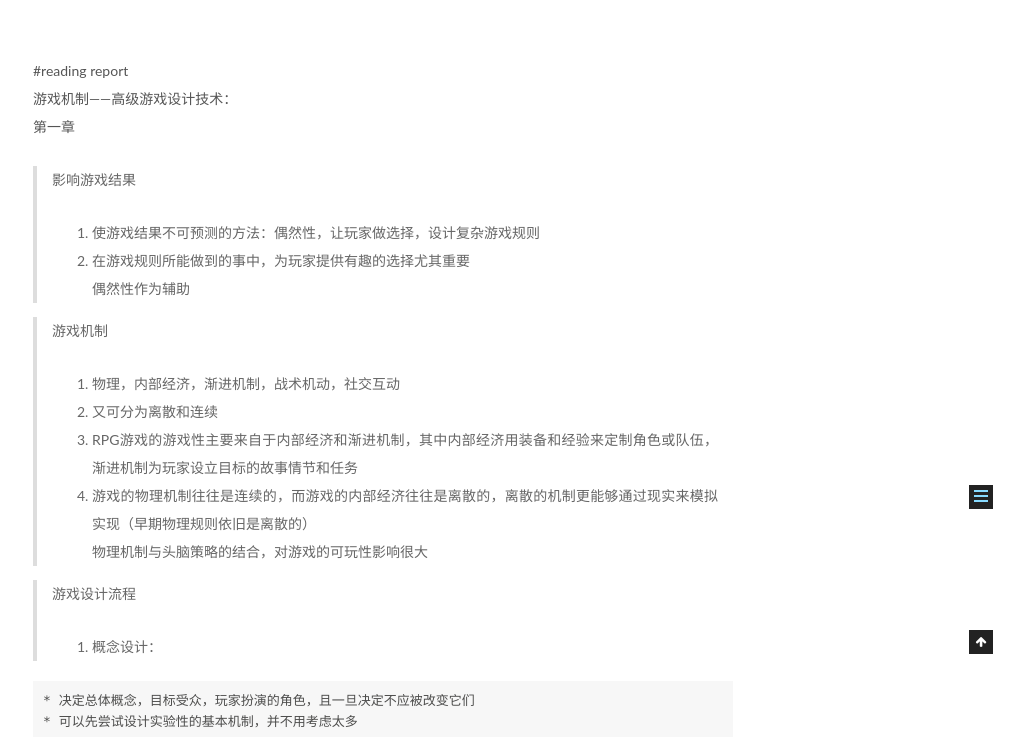
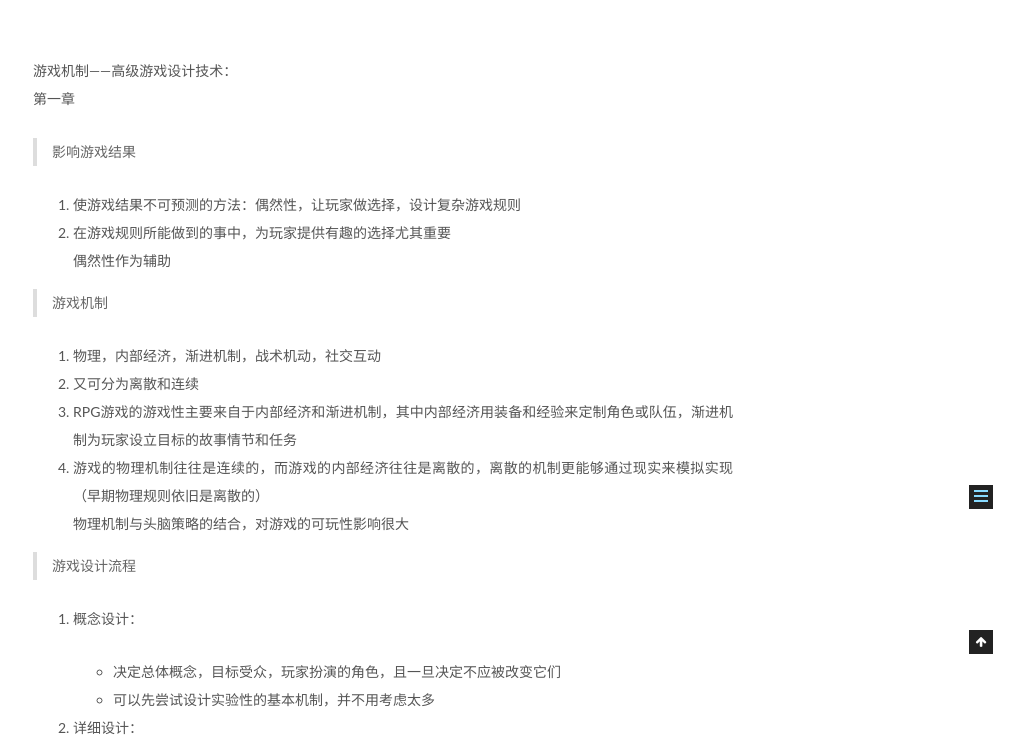
Before and after one commit to Techofgate/Techofgate.github.io, a plain HTML site: page 2018/10/22/game/index.html in a window 1280 px wide. Shown: the part 246-983 px from the top of the page, without its empty margins (257-1280 px from the left). Drawn offline with Linux system fonts and the light colour scheme.

Commit message:
Site updated: 2018-10-25 22:30:16

```diff
--- a/2018/10/22/game/index.html
+++ b/2018/10/22/game/index.html
@@ -79,18 +79,18 @@
 
 
 
-<meta name="description" content="#reading report游戏机制——高级游戏设计技术：第一章  影响游戏结果  使游戏结果不可预测的方法：偶然性，让玩家做选择，设计复杂游戏规则 在游戏规则所能做到的事中，为玩家提供有趣的选择尤其重要偶然性作为辅助    游戏机制  物理，内部经济，渐进机制，战术机动，社交互动 又可分为离散和连续 RPG游戏的游戏性主要来自于内部经济和渐进机制，其中内部经济用装备和经验来定制角色或队伍，渐进">
+<meta name="description" content="游戏机制——高级游戏设计技术：第一章  影响游戏结果   使游戏结果不可预测的方法：偶然性，让玩家做选择，设计复杂游戏规则 在游戏规则所能做到的事中，为玩家提供有趣的选择尤其重要偶然性作为辅助   游戏机制   物理，内部经济，渐进机制，战术机动，社交互动 又可分为离散和连续 RPG游戏的游戏性主要来自于内部经济和渐进机制，其中内部经济用装备和经验来定制角色或队伍，渐进机制为玩家设立目标的故事情节">
 <meta name="keywords" content="game">
 <meta property="og:type" content="article">
 <meta property="og:title" content="reading report">
 <meta property="og:url" content="http://yoursite.com/2018/10/22/game/index.html">
 <meta property="og:site_name" content="ZZW&#39;s blog">
-<meta property="og:description" content="#reading report游戏机制——高级游戏设计技术：第一章  影响游戏结果  使游戏结果不可预测的方法：偶然性，让玩家做选择，设计复杂游戏规则 在游戏规则所能做到的事中，为玩家提供有趣的选择尤其重要偶然性作为辅助    游戏机制  物理，内部经济，渐进机制，战术机动，社交互动 又可分为离散和连续 RPG游戏的游戏性主要来自于内部经济和渐进机制，其中内部经济用装备和经验来定制角色或队伍，渐进">
+<meta property="og:description" content="游戏机制——高级游戏设计技术：第一章  影响游戏结果   使游戏结果不可预测的方法：偶然性，让玩家做选择，设计复杂游戏规则 在游戏规则所能做到的事中，为玩家提供有趣的选择尤其重要偶然性作为辅助   游戏机制   物理，内部经济，渐进机制，战术机动，社交互动 又可分为离散和连续 RPG游戏的游戏性主要来自于内部经济和渐进机制，其中内部经济用装备和经验来定制角色或队伍，渐进机制为玩家设立目标的故事情节">
 <meta property="og:locale" content="zh-Hans">
-<meta property="og:updated_time" content="2018-10-25T14:19:42.046Z">
+<meta property="og:updated_time" content="2018-10-25T14:28:16.204Z">
 <meta name="twitter:card" content="summary">
 <meta name="twitter:title" content="reading report">
-<meta name="twitter:description" content="#reading report游戏机制——高级游戏设计技术：第一章  影响游戏结果  使游戏结果不可预测的方法：偶然性，让玩家做选择，设计复杂游戏规则 在游戏规则所能做到的事中，为玩家提供有趣的选择尤其重要偶然性作为辅助    游戏机制  物理，内部经济，渐进机制，战术机动，社交互动 又可分为离散和连续 RPG游戏的游戏性主要来自于内部经济和渐进机制，其中内部经济用装备和经验来定制角色或队伍，渐进">
+<meta name="twitter:description" content="游戏机制——高级游戏设计技术：第一章  影响游戏结果   使游戏结果不可预测的方法：偶然性，让玩家做选择，设计复杂游戏规则 在游戏规则所能做到的事中，为玩家提供有趣的选择尤其重要偶然性作为辅助   游戏机制   物理，内部经济，渐进机制，战术机动，社交互动 又可分为离散和连续 RPG游戏的游戏性主要来自于内部经济和渐进机制，其中内部经济用装备和经验来定制角色或队伍，渐进机制为玩家设立目标的故事情节">
 
 
 
@@ -322,32 +322,33 @@
 
 
 
-        <p>#reading report<br>游戏机制——高级游戏设计技术：<br>第一章</p>
+        <p>游戏机制——高级游戏设计技术：<br>第一章</p>
 <blockquote>
 <p>影响游戏结果</p>
+</blockquote>
 <ol>
 <li>使游戏结果不可预测的方法：偶然性，让玩家做选择，设计复杂游戏规则</li>
 <li>在游戏规则所能做到的事中，为玩家提供有趣的选择尤其重要<br>偶然性作为辅助</li>
 </ol>
-</blockquote>
 <blockquote>
 <p>游戏机制</p>
+</blockquote>
 <ol>
 <li>物理，内部经济，渐进机制，战术机动，社交互动</li>
 <li>又可分为离散和连续</li>
 <li>RPG游戏的游戏性主要来自于内部经济和渐进机制，其中内部经济用装备和经验来定制角色或队伍，渐进机制为玩家设立目标的故事情节和任务</li>
 <li>游戏的物理机制往往是连续的，而游戏的内部经济往往是离散的，离散的机制更能够通过现实来模拟实现（早期物理规则依旧是离散的）<br>物理机制与头脑策略的结合，对游戏的可玩性影响很大</li>
 </ol>
-</blockquote>
 <blockquote>
 <p>游戏设计流程</p>
+</blockquote>
 <ol>
-<li>概念设计：</li>
-</ol>
-</blockquote>
-<pre><code>* 决定总体概念，目标受众，玩家扮演的角色，且一旦决定不应被改变它们
-* 可以先尝试设计实验性的基本机制，并不用考虑太多
-</code></pre><ol start="2">
+<li><p>概念设计：</p>
+<ul>
+<li>决定总体概念，目标受众，玩家扮演的角色，且一旦决定不应被改变它们</li>
+<li>可以先尝试设计实验性的基本机制，并不用考虑太多</li>
+</ul>
+</li>
 <li><p>详细设计：</p>
 <ul>
 <li>创建游戏关卡和具体机制，剧情，美术等</li>
--- a/css/main.css
+++ b/css/main.css
@@ -1822,7 +1822,7 @@ pre .javascript .function {
   width: 4px;
   height: 4px;
   border-radius: 50%;
-  background: #fffeff;
+  background: #730569;
 }
 .links-of-blogroll {
   font-size: 13px;
```
